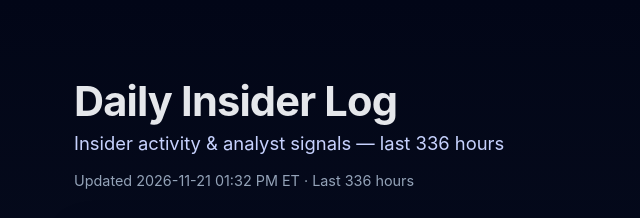
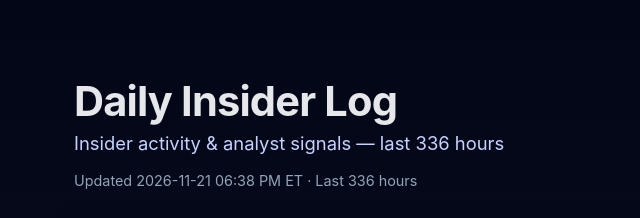
Before and after one commit to crg2298/insider-form4-scanner, a plain HTML site: page docs/index.html in a window 1280 px wide. Shown: the top 218 px of the page, 116-756 px from the left. Drawn offline with Linux system fonts and the light colour scheme.

Commit message:
Hourly update

```diff
--- a/docs/index.html
+++ b/docs/index.html
@@ -93,7 +93,7 @@
     <h1>Daily Insider Log</h1>
     <div class="subtitle">Insider activity & analyst signals — last 336 hours</div>
     <div class="updated">
-      Updated 2026-11-21 01:32 PM ET · Last 336 hours
+      Updated 2026-11-21 06:38 PM ET · Last 336 hours
     </div>
 
     <!-- MAIN CONTENT -->
```
